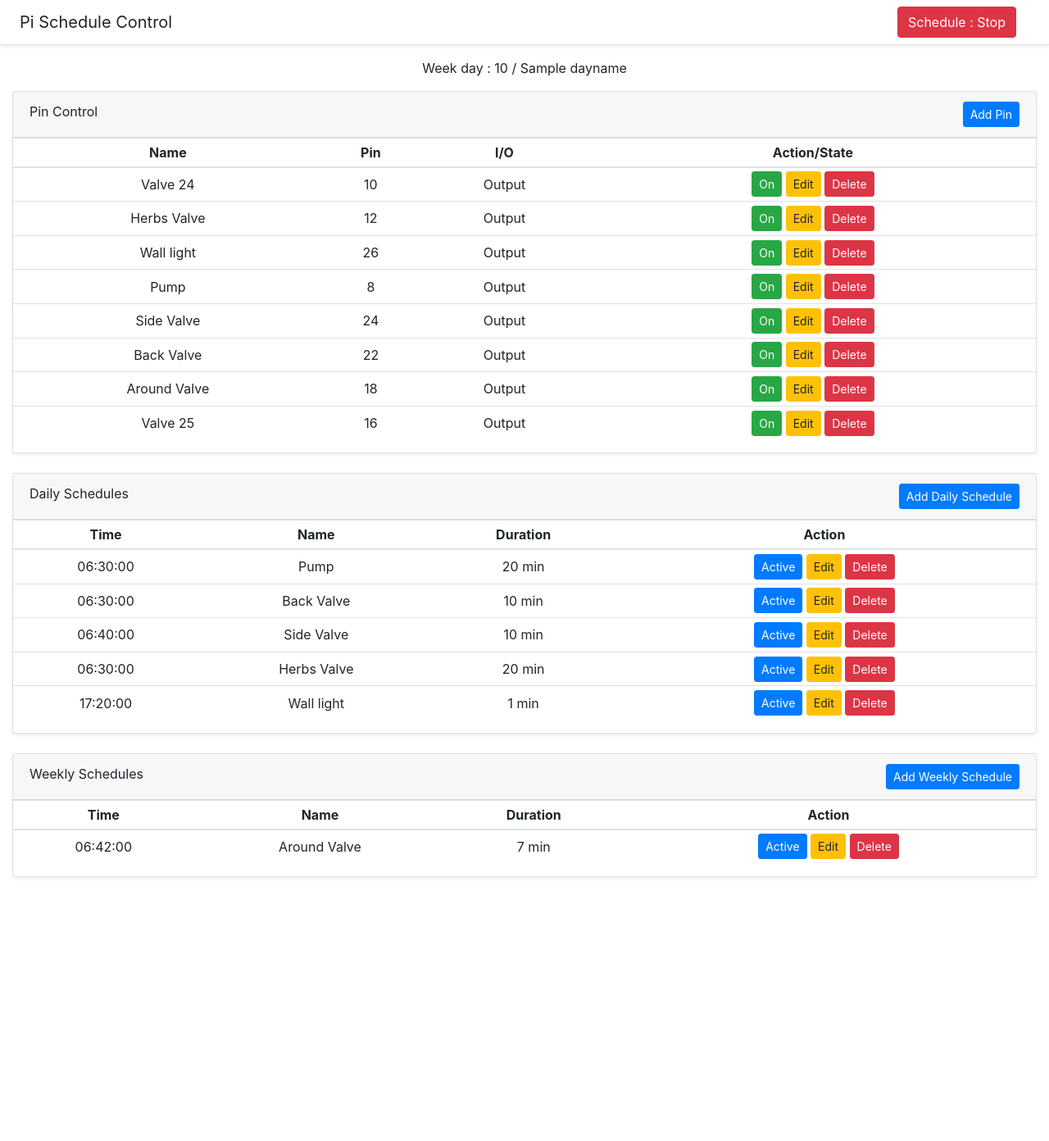
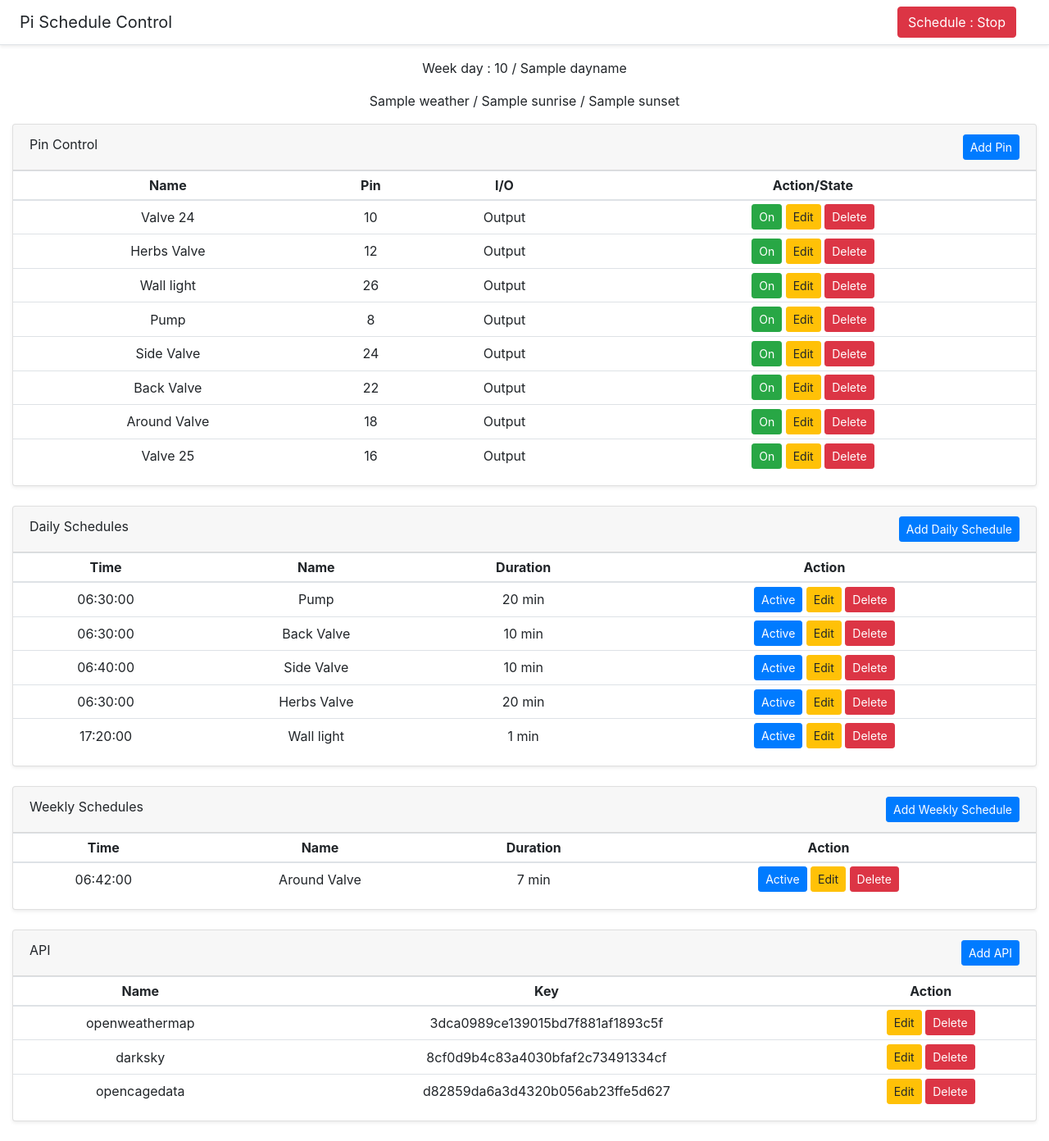
Before and after one commit to Azazel101/schedulePi, a Flask app: template app/templates/index.html in a window 1280 px wide. Shown: the whole page at 82% size. Before the commit the page ends 1071 px from the top, so only its background shows below. Run offline with Flask 2, Linux system fonts and the light colour scheme; data comes from the database, SQL or seed files in the repository; both versions use the stored data as it was after the commit; the template is opened without the code that fills it: values that come from a table or form of the project are taken from there, most other values are stand-ins (such as "Sample title", 1, 10 or a date in 2020); some libraries are stand-ins or nearby versions.

Commit message:
add API / weather

```diff
--- a/app/configuration.py
+++ b/app/configuration.py
@@ -7,8 +7,8 @@ basedir = os.path.abspath(os.path.dirname(__file__))
 class Config():
 
 	CSRF_ENABLED = True
-	SECRET_KEY   = "77tgFCdrEEdv77554##@3"
-	DEBUG = True
+	SECRET_KEY   = os.urandom(24)
+	DEBUG = False
 	SQLALCHEMY_TRACK_MODIFICATIONS 	= False
 
 	SQLALCHEMY_DATABASE_URI = 'sqlite:///' + os.path.join(basedir, 'database.db')
--- a/app/models.py
+++ b/app/models.py
@@ -36,3 +36,8 @@ class WeeklySchedule(db.Model):
 
     def __repr__(self):
         return self.id
+
+class API(db.Model):
+    id         = db.Column(db.Integer, primary_key=True, nullable=False)
+    name       = db.Column(db.String(30), unique=True)
+    api_key    = db.Column(db.String(255), unique=True)
--- a/app/templates/index.html
+++ b/app/templates/index.html
@@ -48,6 +48,7 @@
      <div class="row">
       <div class="mx-auto text-center"> <!-- style="margin-top: 2%"-->
         <p>Week day : {{ weekday + 1 }} / {{ dayname }}</p>
+        <p>{{ weather }} / {{ sunrise }} / {{ sunset }}</p>
       </div>
     </div>
       <div class="card mb-4 shadow-sm align-item-center">
@@ -237,6 +238,7 @@
             </tbody>
           </table>
         </div>
+
 <!-- Weekly Schedules -->
     <div class="card mb-4 shadow-sm">
       <div class="card-header">
@@ -355,7 +357,87 @@
           </tbody>
         </table>
       </div>
- </div>
+
+<!-- API -->
+<div class="card mb-4 shadow-sm">
+  <div class="card-header">
+    API
+    <button type="button" class="btn btn-sm btn-primary float-right" data-toggle="modal" data-target="#addapi">Add API</button>
+  </div>
+  <table class="card-table table table-sm text-center">
+      <thead>
+        <tr>
+          <th class="align-middle">Name</th>
+          <th class="align-middle">Key</th>
+          <th class="align-middle">Action</th>
+        </tr>
+      </thead>
+      <tbody>
+        {% for api in apis %}
+        <tr>
+          <td class="align-middle">{{api.name}}</td>
+          <td class="align-middle">{{api.api_key}}</td>
+          <td class="align-middle">
+            <a href="" class="btn btn-sm btn-warning" data-toggle="modal" data-target="#editapi{{api.id}}">Edit</a>
+            <a href="" class="btn btn-sm btn-danger" data-toggle="modal" data-target="#deleteapi{{api.id}}">Delete</a>
+          </td>
+         </tr>
+
+        <!-- EDIT API -->
+        <div class="modal fade" id="editapi{{api.id}}" tabindex="-1" role="dialog" aria-labelledby="exampleModalLabel" aria-hidden="true">
+        <div class="modal-dialog" role="document">
+          <div class="modal-content">
+            <div class="modal-header bg-warning text-dark">
+              <h5 class="modal-title" id="exampleModalLabel">Edit API : {{api.name}}</h5>
+              <button type="button" class="close" data-dismiss="modal" aria-label="Close">
+                <span aria-hidden="true">&times;</span>
+              </button>
+            </div>
+            <div class="modal-body">
+              <form action="{{ url_for('editapi', id=api.id) }}" method="POST">
+                <div class="form-group">
+                  <label for="name">Name</label>
+                  <input type="text" class="form-control" value="{{api.name}}" name="name" id="name" required>
+                </div>
+                <div class="form-group">
+                  <label for="name">API Key</label>
+                  <input type="text" class="form-control" value="{{api.api_key}}" name="api_key" id="api_key" required>
+                </div>
+              </div>
+            <div class="modal-footer">
+              <button type="button" class="btn btn-secondary" data-dismiss="modal">Close</button>
+              <button type="submit" class="btn btn-warning">Update</button>
+            </div>
+          </form>
+          </div>
+        </div>
+      </div>
+
+         <!-- DELETE API -->
+        <div class="modal fade" id="deleteapi{{api.id}}" tabindex="-1" role="dialog" aria-labelledby="exampleModalLabel" aria-hidden="true">
+        <div class="modal-dialog" role="document">
+          <div class="modal-content">
+            <div class="modal-header bg-danger text-white">
+              <h5 class="modal-title" id="exampleModalLabel">Delete API : {{api.name}}</h5>
+              <button type="button" class="close" data-dismiss="modal" aria-label="Close">
+                <span aria-hidden="true">&times;</span>
+              </button>
+            </div>
+            <div class="modal-body">
+              Are you sure want delete?
+            </div>
+            <div class="modal-footer">
+              <button type="button" class="btn btn-secondary" data-dismiss="modal">Close</button>
+              <a class="btn btn-danger" href="{{ url_for('delapi', id=api.id) }}">Delete</a>
+            </div>
+          </div>
+        </div>
+      </div>
+        {% endfor %}
+      </tbody>
+  </table>
+</div>
+</div>
 
 <!-- ADD PIN -->
  <div class="modal fade" id="addpin" tabindex="-1" role="dialog" aria-labelledby="exampleModalLabel" aria-hidden="true">
@@ -505,6 +587,36 @@
   </div>
 </div>
 
+<!-- ADD API -->
+<div class="modal fade" id="addapi" tabindex="-1" role="dialog" aria-labelledby="exampleModalLabel" aria-hidden="true">
+  <div class="modal-dialog" role="document">
+    <div class="modal-content">
+      <div class="modal-header bg-primary text-white">
+        <h5 class="modal-title" id="exampleModalLabel">Add API</h5>
+        <button type="button" class="close" data-dismiss="modal" aria-label="Close">
+          <span aria-hidden="true">&times;</span>
+        </button>
+      </div>
+      <div class="modal-body">
+        <form action="{{ url_for('addapi') }}" method="POST">
+          <div class="form-group">
+            <label for="name">Name</label>
+            <input type="text" class="form-control" name="name" id="name" required>
+          </div>
+          <div class="form-group">
+            <label for="name">API Key</label>
+            <input type="text" class="form-control" name="api_key" id="api_key" required>
+          </div>
+      </div>
+      <div class="modal-footer">
+        <button type="button" class="btn btn-secondary" data-dismiss="modal">Close</button>
+        <button type="submit" class="btn btn-primary">Save</button>
+      </div>
+    </form>
+    </div>
+  </div>
+</div>
+
 <!-- DISPLAY IP -->
 <div class="modal fade" id="IP" tabindex="-1" role="dialog" aria-labelledby="exampleModalLabel" aria-hidden="true">
   <div class="modal-dialog" role="document">
--- a/config.ini
+++ /dev/null
@@ -1,4 +0,0 @@
-[main]
-darksky = 8cf0d9b4c83a4030bfaf2c73491334cf
-openweathermap = 3dca0989ce139015bd7f881af1893c5f
-opencagedata = d82859da6a3d4320b056ab23ffe5d627
--- a/run.py
+++ b/run.py
@@ -1,8 +1,5 @@
-# -*- encoding: utf-8 -*-
-
-from app import app, db
+from app import app
 from app.views import initialize
-from app.configuration import Config
 
 if __name__ == "__main__":
     initialize()
```
Also changed, not shown: app/views.py (+84 -143 lines), sensor.py (+11 -0 lines), app/database.db, app/database_backup.db (added).
